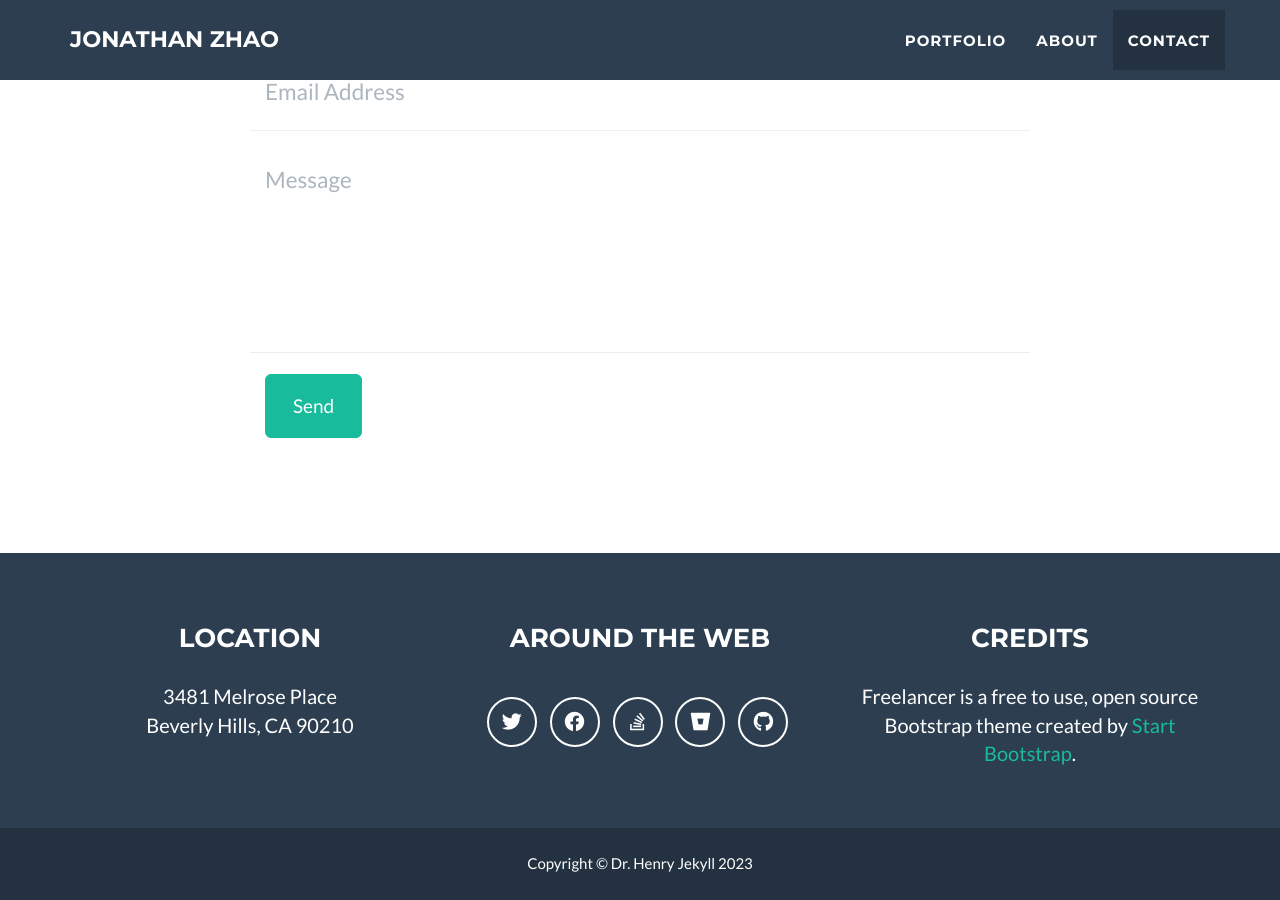
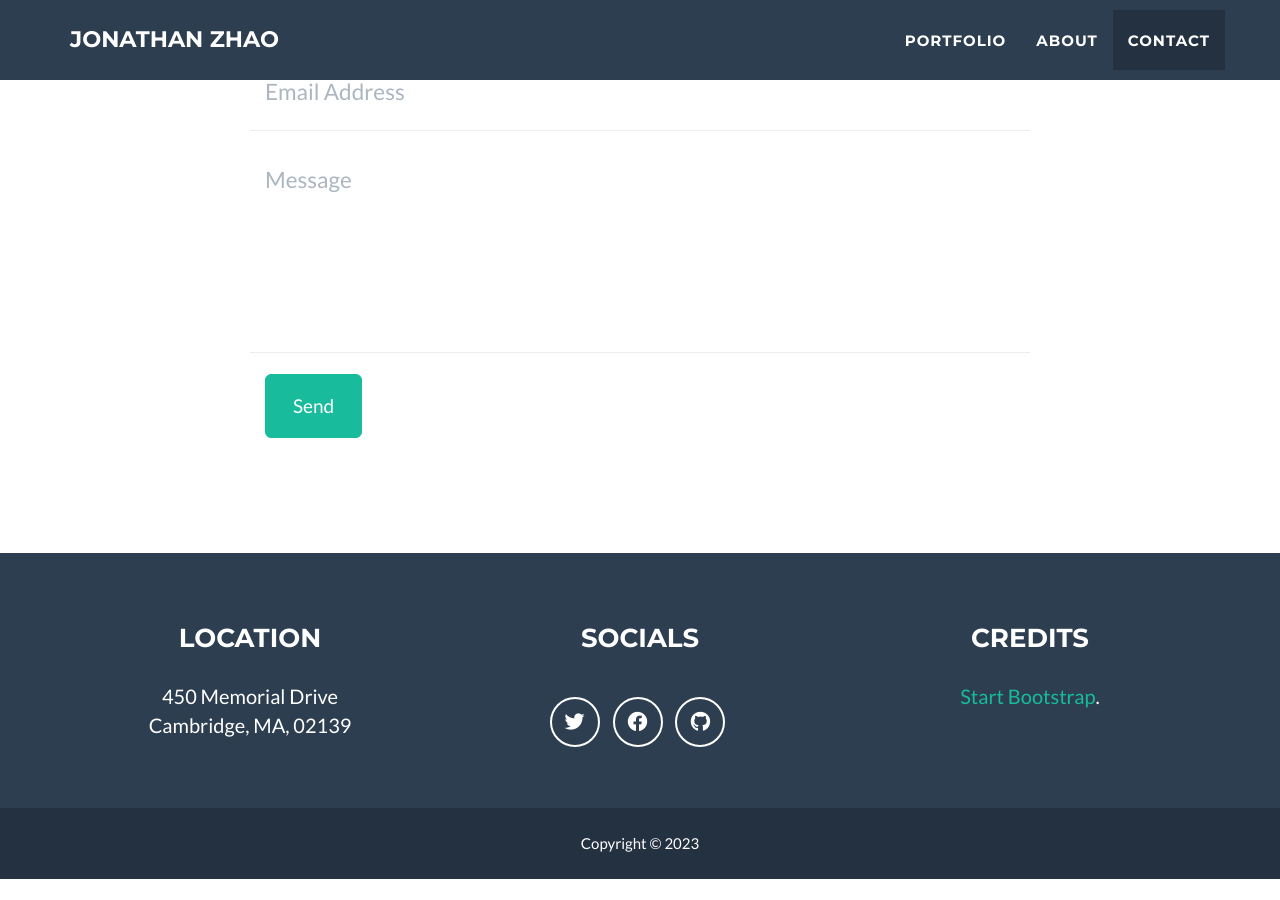
Before and after one commit to Saloushe12/saloushe12.github.io, a Jekyll site: the page built from _posts/2014-07-18-project-1.markdown, in a window 1280 px wide and 900 px high, scrolled down 2492 px. Built offline with Jekyll 4.4.1, drawn with Linux system fonts in a browser that asks for light colours; after the commit the page ends 3371 px from its top, so only the background shows below that; some of the changed text lies outside the part shown.

Commit message:
Add files via upload

```diff
--- a/_config.yml
+++ b/_config.yml
@@ -1,11 +1,11 @@
 # Site settings
 title: Jonathan Zhao
 email: jonzhao@mit.edu
-url: https://github.com/jeromelachaud/freelancer-theme
-description: "Write an awesome description for your new site here. You can edit this line in _config.yml. It will appear in your document head meta (for Google search results) and in your feed.xml site description."
-keywords: "your keywords, separated by commas"
-skills: "Web Developer - Graphic Artist - User Experience Designer"
-meta_author: LastName FirstName
+url: https://https://saloushe12.github.io/
+description: "Jonathan Zhao Personal Site Demo"
+keywords: "Jonathan Zhao, MIT, Undergrad"
+skills: "MIT Student, Computer Science, Cognitive Science"
+meta_author: Zhao Jonathan
 
 # Google webmaster tools
 google_verify:
@@ -32,31 +32,26 @@ color:
 
 # Footer settings
 footer:
-  copyright: Dr. Henry Jekyll
   location: Location
-  social: Around the Web
+  social: Socials
   credits: Credits
 
 # Social networks usernames (many more available: google-plus, flickr, dribbble, pinterest, instagram, tumblr, linkedin, etc.)
 social:
   - title: twitter
-    url: http://twitter.com/jekyllrb
+    url: https://twitter.com/JonathanZhao6
   - title: facebook
-    url:
-  - title: stack-overflow
-    url: http://stackoverflow.com/questions/tagged/jekyll
-  - title: bitbucket
-    url: http://bitbucket.org/jekyll
+    url: https://www.facebook.com/jonathan.zhao.779
   - title: github
-    url: http://github.com/jekyll
+    url: https://github.com/Saloushe12
 
 # Postal address (add as many lines as necessary)
 address:
-  - line: 3481 Melrose Place
-  - line: Beverly Hills, CA 90210
+  - line: 450 Memorial Drive
+  - line: Cambridge, MA, 02139
 
 # Credits content
-credits: 'Freelancer is a free to use, open source Bootstrap theme created by <a href="http://startbootstrap.com">Start Bootstrap</a>.'
+credits: '<a href="http://startbootstrap.com">Start Bootstrap</a>.'
 
 # Build settings
 markdown: kramdown
```
